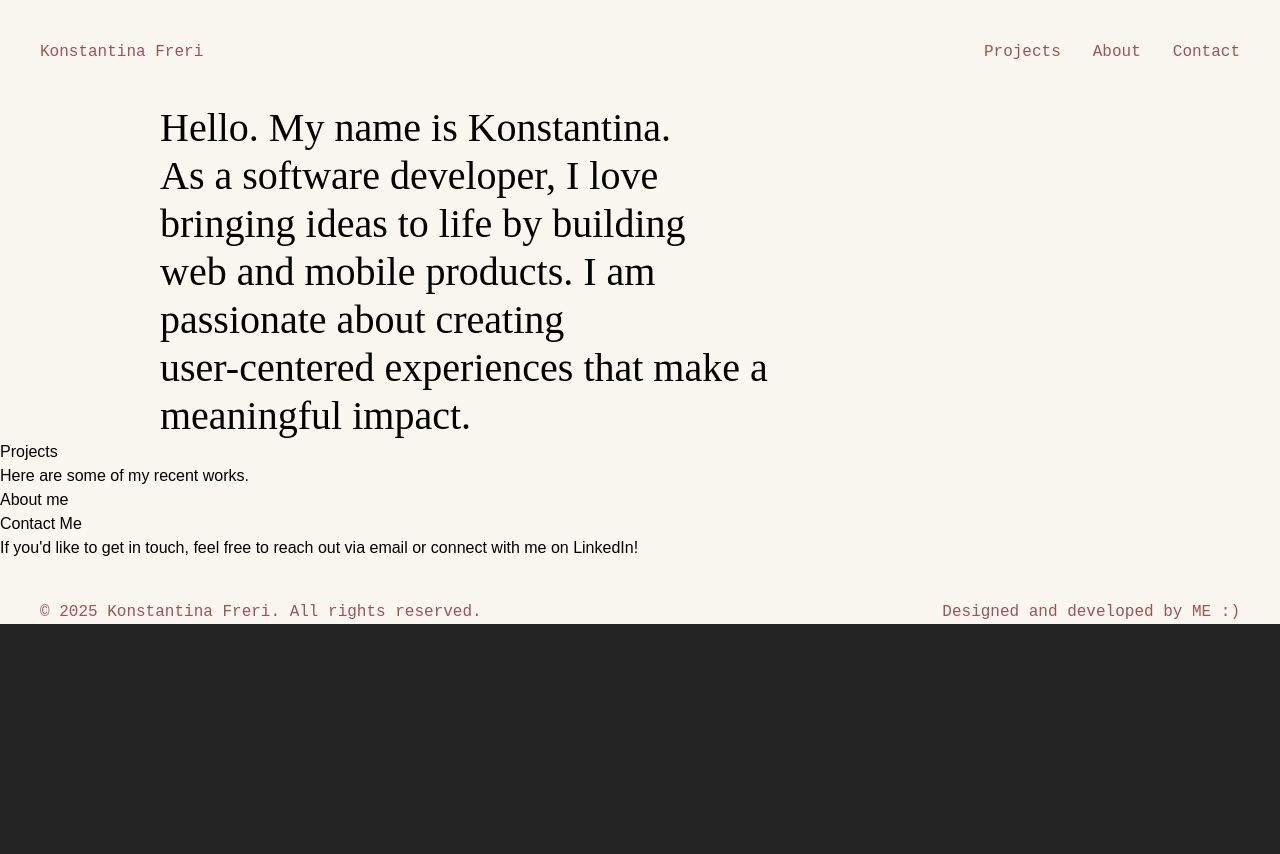
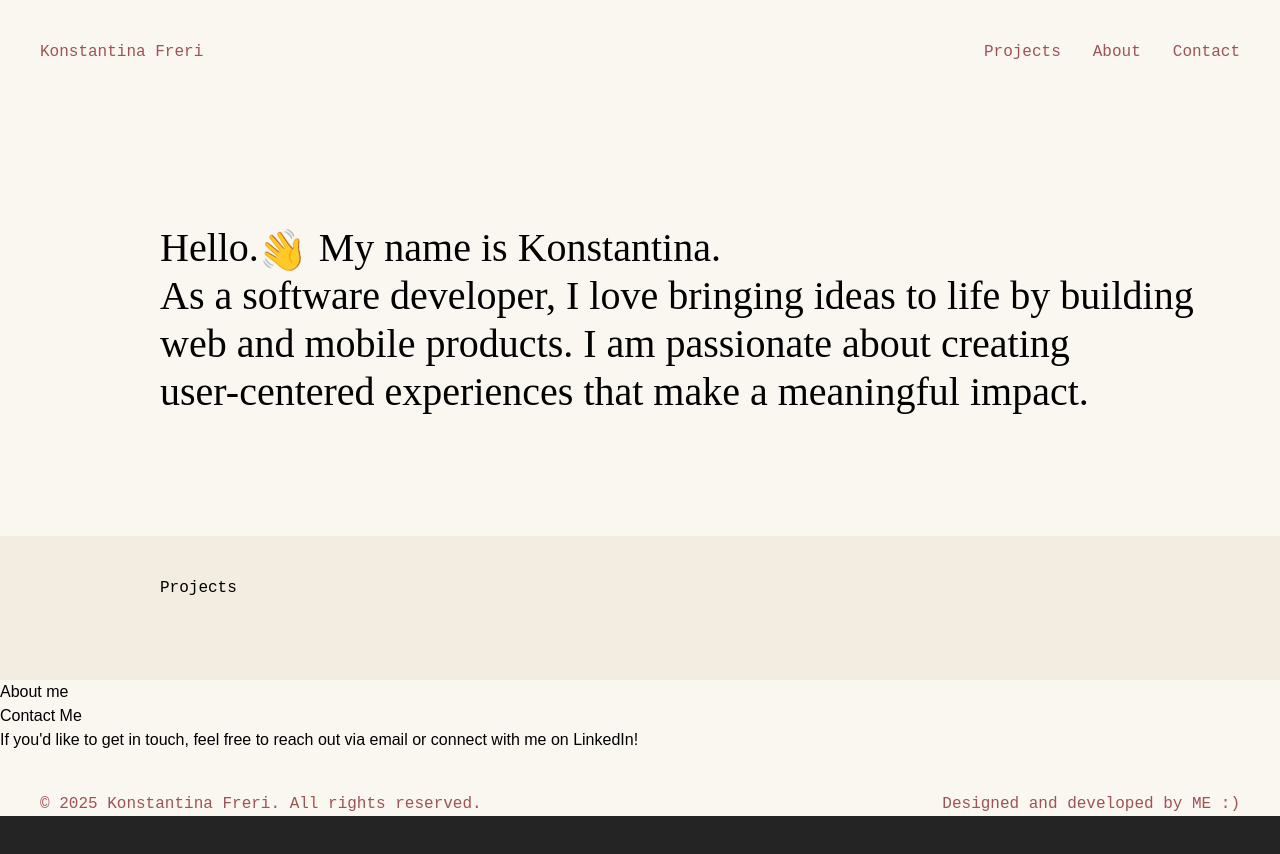
Before and after one commit to ntina10/portfolio, a React (Vite) app: page / in a window 1280 px wide. Before the commit the page ends 800 px from the top, so only its background shows below. Built offline with nearby package versions, Linux system fonts and the light colour scheme.

Commit message:
intro section

```diff
--- a/src/App.css
+++ b/src/App.css
@@ -5,7 +5,6 @@ h1 {
   font-size: 2.5em;
   line-height: 1.2;
   font-weight: 300;
-  max-width: 60%;
 }
 
 /* Navbar */
@@ -15,6 +14,16 @@ nav {
   color: #9d5454;
 }
 
+/* Projects */
+
+#projects .title{
+  font-family: 'Chivo Mono', monospace;
+}
+
+#projects {
+  background-color: #f2ece1;
+}
+
 /* Footer */
 
 footer {
--- /dev/null
+++ b/src/components/Greeting.tsx
@@ -0,0 +1,27 @@
+import React from "react";
+import { motion } from "framer-motion";
+
+const Greeting = () => {
+  return (
+    <motion.div
+      style={{
+        marginBottom: "-20px",
+        marginRight: "-45px",
+        paddingBottom: "20px",
+        paddingRight: "45px",
+        display: "inline-block",
+      }}
+      animate={{ rotate: [0, 20, -10, 20, -10, 0] }}
+      transition={{
+        duration: 2.5,
+        ease: "easeInOut",
+        repeat: Infinity,
+        repeatDelay: 1,
+      }}
+    >
+      👋
+    </motion.div>
+  );
+};
+
+export default Greeting;
--- a/src/components/Intro.tsx
+++ b/src/components/Intro.tsx
@@ -1,11 +1,13 @@
 import HoverHighlight from "./HoverHighlight";
 import data from "../assets/data.json";
+import Greeting from "./Greeting";
 
 const Intro = () => {
   return (
-    <h1 className="intro pl-40">
-      Hello. My name is Konstantina. <br /> As a software developer, I love
-      bringing{" "}
+    <h1 className="intro pl-40 py-30">
+      Hello.
+      <Greeting /> My name is Konstantina. <br /> As a software developer, I
+      love bringing{" "}
       <HoverHighlight pathData={data.ideas_to_life}>
         ideas to life
       </HoverHighlight>{" "}
--- a/src/components/Projects.tsx
+++ b/src/components/Projects.tsx
@@ -1,12 +1,11 @@
 import react from "react";
 
 const Projects = () => {
-    return(
-        <section id="projects">
-            <h2>Projects</h2>
-            <p>Here are some of my recent works.</p>
-        </section>
-    );
-}
+  return (
+    <section id="projects">
+      <h2 className="title pt-10 pb-20 pl-40">Projects</h2>
+    </section>
+  );
+};
 
 export default Projects;
```
